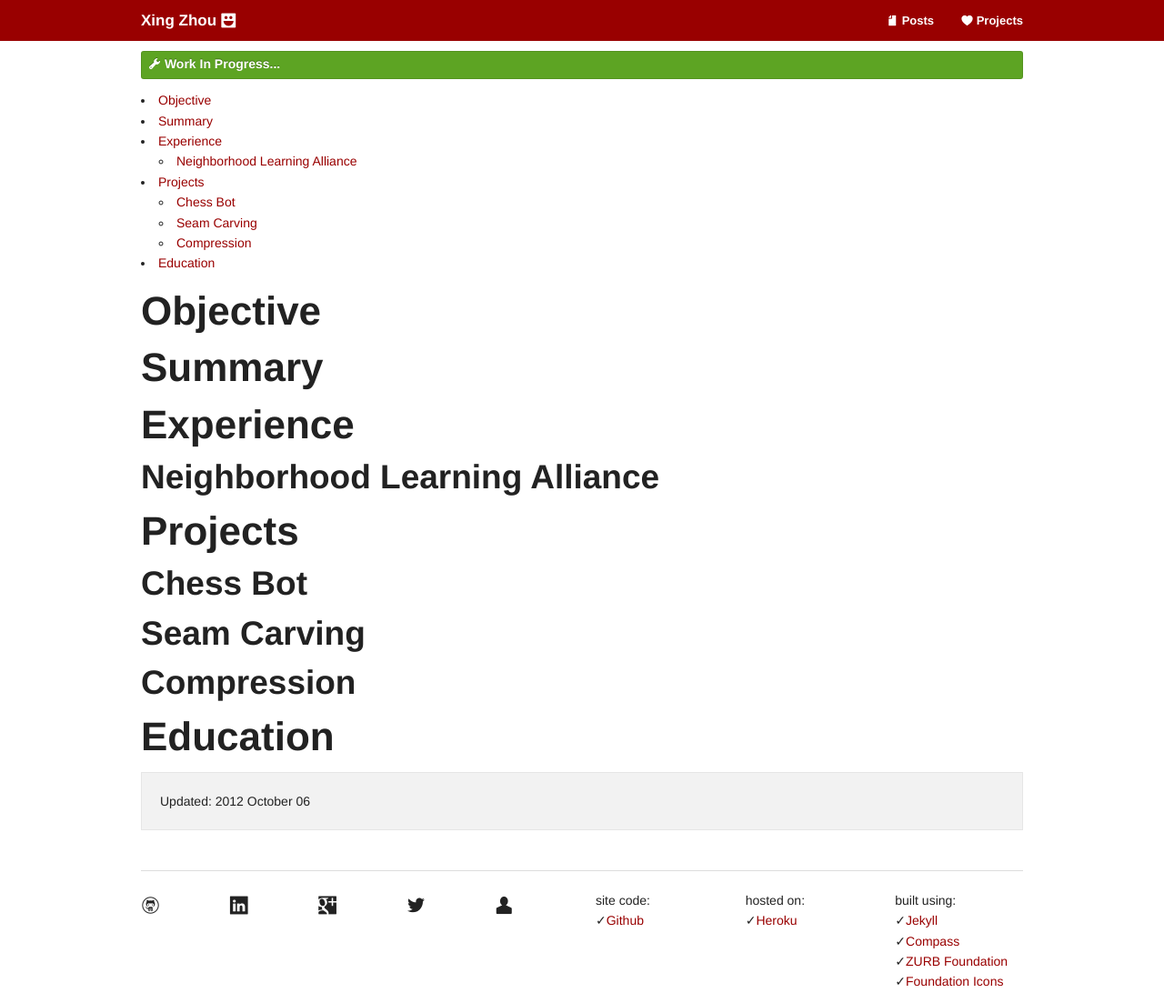
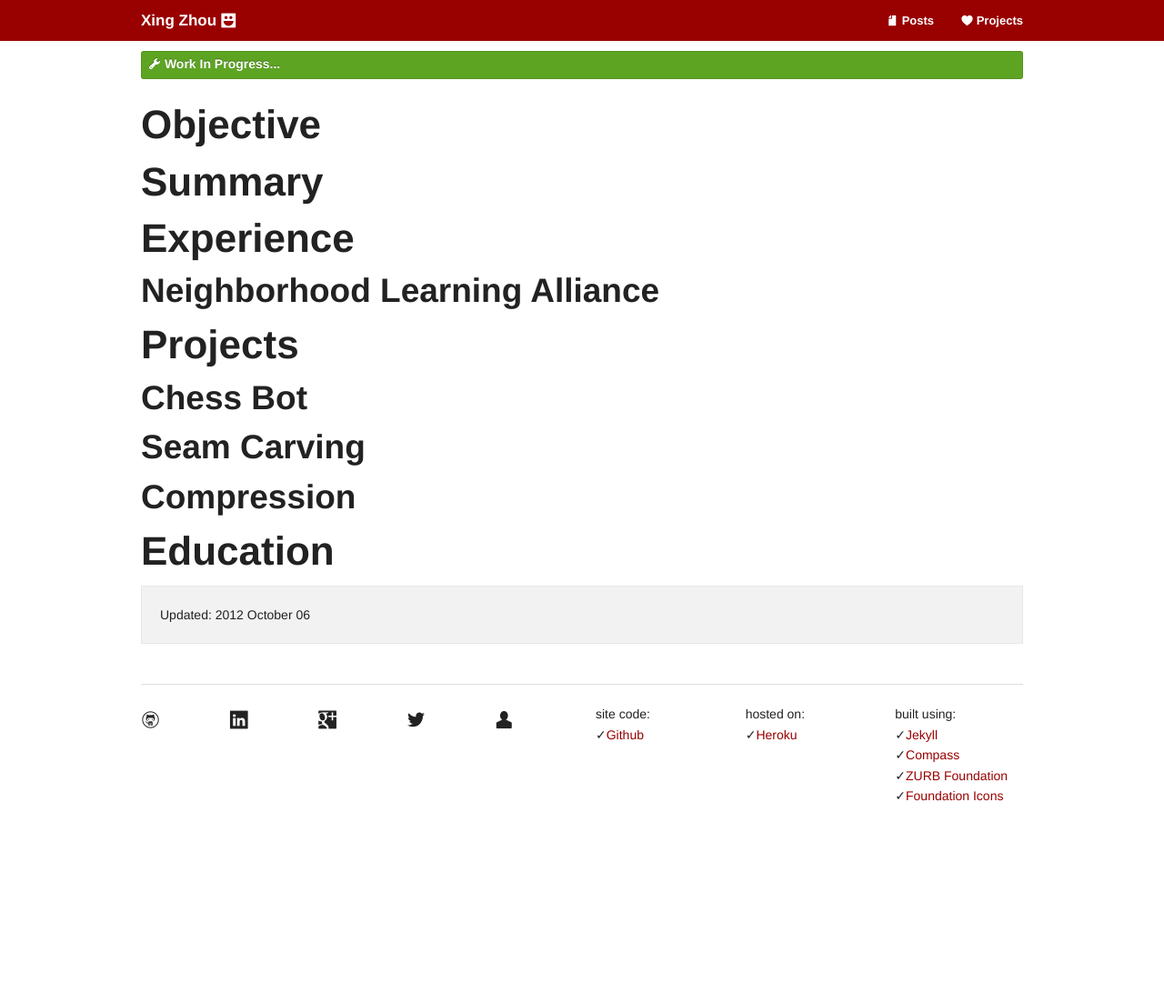
Before and after one commit to dekom/xingzhou.me, a Jekyll site: the page built from resume.markdown, in a window 1280 px wide and 1103 px high. Shown: the whole window at 91% size. Built offline with Jekyll 4.4.1, drawn with Linux system fonts in a browser that asks for light colours; Markdown is read by kramdown in place of the engine named in the settings.

```diff
--- a/Gemfile
+++ b/Gemfile
@@ -2,7 +2,6 @@ source :rubygems
 
 gem 'thin'
 gem 'sinatra'
-gem 'maruku', :git => "/home/xing/Develop/maruku", :ref => "b636b01"
 gem 'jekyll'
 gem 'RedCloth'
 
--- a/_layouts/resume.html
+++ b/_layouts/resume.html
@@ -6,6 +6,8 @@ title: Resume
 <div class="row">
   <section class="twelve columns">
     <div class="alert-box success"><i class="general foundicon-tools"></i> Work In Progress...</div>
+  </section>
+  <section class="twelve columns">
     {{ content }}
   </section>
   <div class="twelve columns">
--- a/resume.markdown
+++ b/resume.markdown
@@ -2,9 +2,6 @@
 layout: resume
 time: 2012 October 06
 ---
-
-* Toc?
-{:toc}
 
 # Objective #
 
```
Also changed, not shown: Gemfile.lock, 1 other file.
